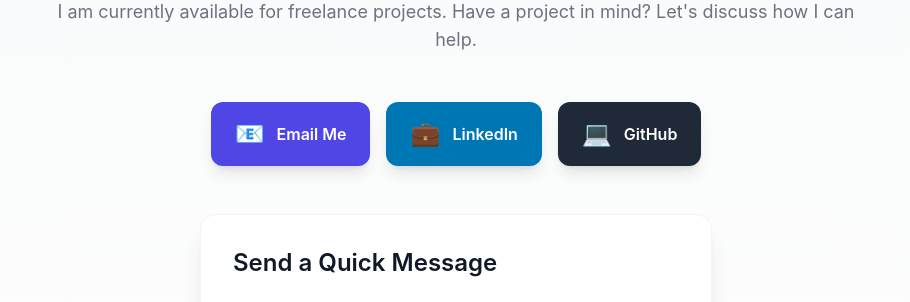
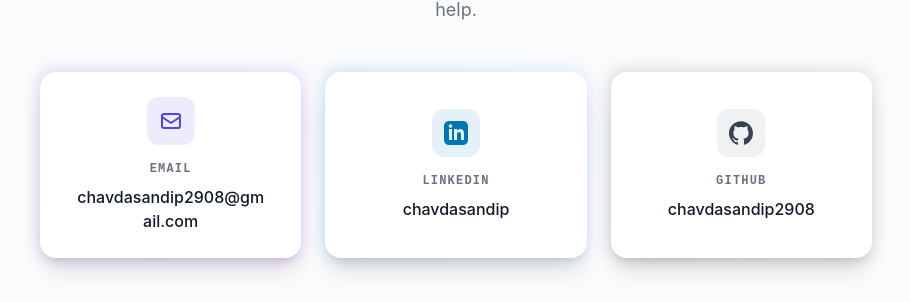
Before and after one commit to chavdasandip2908/My-portfolio-, a React (Vite) app in the folder client/: page / in a window 1280 px wide. Shown: the part 4074-4376 px from the top of the page, without its empty margins (184-1094 px from the left). Built offline with nearby package versions, Linux system fonts and the light colour scheme; no server answers.

Commit message:
terminal &contect

```diff
--- a/client/src/components/Sections.jsx
+++ b/client/src/components/Sections.jsx
@@ -93,19 +93,64 @@ const Contact = () => {
                     whileInView={{ opacity: 1, y: 0 }}
                     viewport={{ once: true }}
                     transition={{ delay: 0.2 }}
-                    className="flex flex-col md:flex-row justify-center gap-4 mb-12"
+                    className="grid grid-cols-1 md:grid-cols-3 gap-6 mb-16 items-stretch"
                 >
-                    <a href="mailto:sandip@example.com" className="group flex items-center justify-center gap-3 px-6 py-4 bg-primary text-white rounded-xl hover:bg-indigo-700 transition shadow-lg hover:shadow-xl transform hover:-translate-y-1">
-                        <span className="text-2xl">📧</span>
-                        <span className="font-semibold">Email Me</span>
+                    {/* Email Card */}
+                    <div
+                        onClick={() => {
+                            navigator.clipboard.writeText('chavdasandip2908@gmail.com');
+                            toast.success('Email copied to clipboard!');
+                        }}
+                        className="group relative cursor-pointer h-full"
+                    >
+                        <div className="absolute -inset-0.5 bg-gradient-to-r from-primary to-purple-600 rounded-2xl opacity-20 group-hover:opacity-40 blur transition duration-300"></div>
+                        <div className="relative flex flex-col items-center p-6 bg-white dark:bg-gray-800/80 backdrop-blur-xl border border-white/20 dark:border-gray-700/50 rounded-2xl shadow-xl transition-all duration-300 group-hover:-translate-y-1 h-full min-h-[180px] justify-center">
+                            <div className="w-12 h-12 flex items-center justify-center bg-primary/10 rounded-xl mb-4 text-primary group-hover:scale-110 transition-transform duration-300 flex-shrink-0">
+                                <svg className="w-6 h-6" fill="none" stroke="currentColor" viewBox="0 0 24 24">
+                                    <path strokeLinecap="round" strokeLinejoin="round" strokeWidth={2} d="M3 8l7.89 5.26a2 2 0 002.22 0L21 8M5 19h14a2 2 0 002-2V7a2 2 0 00-2-2H5a2 2 0 00-2 2v10a2 2 0 002 2z" />
+                                </svg>
+                            </div>
+                            <h4 className="text-xs font-bold text-gray-500 dark:text-gray-400 uppercase tracking-widest mb-2 font-mono">Email</h4>
+                            <p className="text-gray-900 dark:text-white font-medium break-all text-center text-sm sm:text-base px-2">chavdasandip2908@gmail.com</p>
+                        </div>
+                    </div>
+
+                    {/* LinkedIn Card */}
+                    <a
+                        href="https://www.linkedin.com/in/chavdasandip/"
+                        target="_blank"
+                        rel="noopener noreferrer"
+                        className="group relative h-full"
+                    >
+                        <div className="absolute -inset-0.5 bg-gradient-to-r from-[#0077b5] to-blue-400 rounded-2xl opacity-20 group-hover:opacity-40 blur transition duration-300"></div>
+                        <div className="relative flex flex-col items-center p-6 bg-white dark:bg-gray-800/80 backdrop-blur-xl border border-white/20 dark:border-gray-700/50 rounded-2xl shadow-xl transition-all duration-300 group-hover:-translate-y-1 h-full min-h-[180px] justify-center">
+                            <div className="w-12 h-12 flex items-center justify-center bg-[#0077b5]/10 rounded-xl mb-4 text-[#0077b5] group-hover:scale-110 transition-transform duration-300 flex-shrink-0">
+                                <svg className="w-6 h-6" fill="currentColor" viewBox="0 0 24 24">
+                                    <path d="M19 0h-14c-2.761 0-5 2.239-5 5v14c0 2.761 2.239 5 5 5h14c2.762 0 5-2.239 5-5v-14c0-2.761-2.238-5-5-5zm-11 19h-3v-11h3v11zm-1.5-12.268c-.966 0-1.75-.79-1.75-1.764s.784-1.764 1.75-1.764 1.75.79 1.75 1.764-.783 1.764-1.75 1.764zm13.5 12.268h-3v-5.604c0-3.368-4-3.113-4 0v5.604h-3v-11h3v1.765c1.396-2.586 7-2.777 7 2.476v6.759z" />
+                                </svg>
+                            </div>
+                            <h4 className="text-xs font-bold text-gray-500 dark:text-gray-400 uppercase tracking-widest mb-2 font-mono">LinkedIn</h4>
+                            <p className="text-gray-900 dark:text-white font-medium text-center text-sm sm:text-base px-2">chavdasandip</p>
+                        </div>
                     </a>
-                    <a href="https://linkedin.com/in/sandip" target="_blank" rel="noopener noreferrer" className="group flex items-center justify-center gap-3 px-6 py-4 bg-[#0077b5] text-white rounded-xl hover:opacity-90 transition shadow-lg hover:shadow-xl transform hover:-translate-y-1">
-                        <span className="text-2xl">💼</span>
-                        <span className="font-semibold">LinkedIn</span>
-                    </a>
-                    <a href="https://github.com/sandip" target="_blank" rel="noopener noreferrer" className="group flex items-center justify-center gap-3 px-6 py-4 bg-gray-800 dark:bg-gray-700 text-white rounded-xl hover:bg-gray-900 transition shadow-lg hover:shadow-xl transform hover:-translate-y-1">
-                        <span className="text-2xl">💻</span>
-                        <span className="font-semibold">GitHub</span>
+
+                    {/* GitHub Card */}
+                    <a
+                        href="https://github.com/chavdasandip2908"
+                        target="_blank"
+                        rel="noopener noreferrer"
+                        className="group relative h-full"
+                    >
+                        <div className="absolute -inset-0.5 bg-gradient-to-r from-gray-700 to-gray-500 rounded-2xl opacity-20 group-hover:opacity-40 blur transition duration-300"></div>
+                        <div className="relative flex flex-col items-center p-6 bg-white dark:bg-gray-800/80 backdrop-blur-xl border border-white/20 dark:border-gray-700/50 rounded-2xl shadow-xl transition-all duration-300 group-hover:-translate-y-1 h-full min-h-[180px] justify-center">
+                            <div className="w-12 h-12 flex items-center justify-center bg-gray-500/10 rounded-xl mb-4 text-gray-700 dark:text-gray-300 group-hover:scale-110 transition-transform duration-300 flex-shrink-0">
+                                <svg className="w-6 h-6" fill="currentColor" viewBox="0 0 24 24">
+                                    <path d="M12 .297c-6.63 0-12 5.373-12 12 0 5.303 3.438 9.8 8.205 11.385.6.113.82-.258.82-.577 0-.285-.01-1.04-.015-2.04-3.338.724-4.042-1.61-4.042-1.61C4.422 18.07 3.633 17.7 3.633 17.7c-1.087-.744.084-.729.084-.729 1.205.084 1.838 1.236 1.838 1.236 1.07 1.835 2.809 1.305 3.495.998.108-.776.417-1.305.76-1.605-2.665-.3-5.466-1.332-5.466-5.93 0-1.31.465-2.38 1.235-3.22-.135-.303-.54-1.523.105-3.176 0 0 1.005-.322 3.3 1.23.96-.267 1.98-.399 3-.405 1.02.006 2.04.138 3 .405 2.28-1.552 3.285-1.23 3.285-1.23.645 1.653.24 2.873.12 3.176.765.84 1.23 1.91 1.23 3.22 0 4.61-2.805 5.625-5.475 5.92.42.36.81 1.096.81 2.22 0 1.606-.015 2.896-.015 3.286 0 .315.21.69.825.57C20.565 22.092 24 17.592 24 12.297c0-6.627-5.373-12-12-12" />
+                                </svg>
+                            </div>
+                            <h4 className="text-xs font-bold text-gray-500 dark:text-gray-400 uppercase tracking-widest mb-2 font-mono">GitHub</h4>
+                            <p className="text-gray-900 dark:text-white font-medium text-center text-sm sm:text-base px-2">chavdasandip2908</p>
+                        </div>
                     </a>
                 </motion.div>
 
--- a/client/src/components/TechnicalArsenal.jsx
+++ b/client/src/components/TechnicalArsenal.jsx
@@ -79,10 +79,10 @@ const TechnicalArsenal = () => {
                     <div className="inline-block px-4 py-1.5 mb-6 rounded-full bg-white/5 border border-white/10 backdrop-blur-md">
                         <span className="text-sm font-semibold tracking-wider text-primary uppercase">Expertise</span>
                     </div>
-                    <h2 className="text-6xl md:text-7xl font-extrabold text-white mb-8 tracking-tight">
+                    <h2 className="text-4xl md:text-5xl font-extrabold text-white mb-8 tracking-tight">
                         Technical <span className="bg-gradient-to-r from-primary via-purple-500 to-pink-500 bg-clip-text text-transparent">Arsenal</span>
                     </h2>
-                    <p className="text-slate-400 max-w-2xl mx-auto text-xl font-light leading-relaxed">
+                    <p className="text-slate-400 max-w-2xl mx-auto text-lg font-light leading-relaxed">
                         A curated collection of tools and technologies I've mastered to build high-performance, scalable applications.
                     </p>
                 </motion.div>
--- a/client/src/components/Terminal.jsx
+++ b/client/src/components/Terminal.jsx
@@ -1,13 +1,11 @@
 import React, { useState, useEffect, useRef } from 'react';
 
 const commands = {
-    help: "Available commands:\n  • about\n  • skills\n  • projects\n  • services\n  • experience\n  • contact\n  • hire\n  • clear",
+    help: "Available commands:\n  • about\n  • skills\n  • projects\n  • contact\n  • hire\n  • clear",
     about: "I am a Senior Full-Stack Engineer with a passion for clean code and scalable systems.",
-    skills: "Frontend: React, Tailwind, Framer Motion\nBackend: Node.js, Express, MongoDB, Docker\nLanguages: JavaScript, TypeScript, Python, SQL",
+    skills: "Redirecting to skills section...",
     projects: "Redirecting to projects section...",
-    services: "- API Development\n- Web Application Architecture\n- Performance Optimization\n- Technical Consulting",
-    experience: "5+ years of experience building enterprise-grade applications and freelancing for global clients.",
-    contact: "Email: sandip@example.com\nLinkedIn: linkedin.com/in/sandip\nGitHub: github.com/sandip",
+    contact: "Redirecting to contact section...",
     hire: "Redirecting to contact section...",
     clear: "CLEAR_History"
 };
@@ -42,10 +40,21 @@ const Terminal = () => {
             setTimeout(() => {
                 document.getElementById('contact')?.scrollIntoView({ behavior: 'smooth' });
             }, 500);
+        } else if (trimmedCmd === 'contact') {
+            newHistory.push({ type: 'output', content: commands.contact });
+            // Smooth scroll to contact
+            setTimeout(() => {
+                document.getElementById('contact')?.scrollIntoView({ behavior: 'smooth' });
+            }, 500);
         } else if (trimmedCmd === 'projects') {
             newHistory.push({ type: 'output', content: commands.projects });
             setTimeout(() => {
                 document.getElementById('projects')?.scrollIntoView({ behavior: 'smooth' });
+            }, 500);
+        } else if (trimmedCmd === 'skills') {
+            newHistory.push({ type: 'output', content: commands.skills });
+            setTimeout(() => {
+                document.getElementById('skills')?.scrollIntoView({ behavior: 'smooth' });
             }, 500);
         }
         else if (commands[trimmedCmd]) {
```
